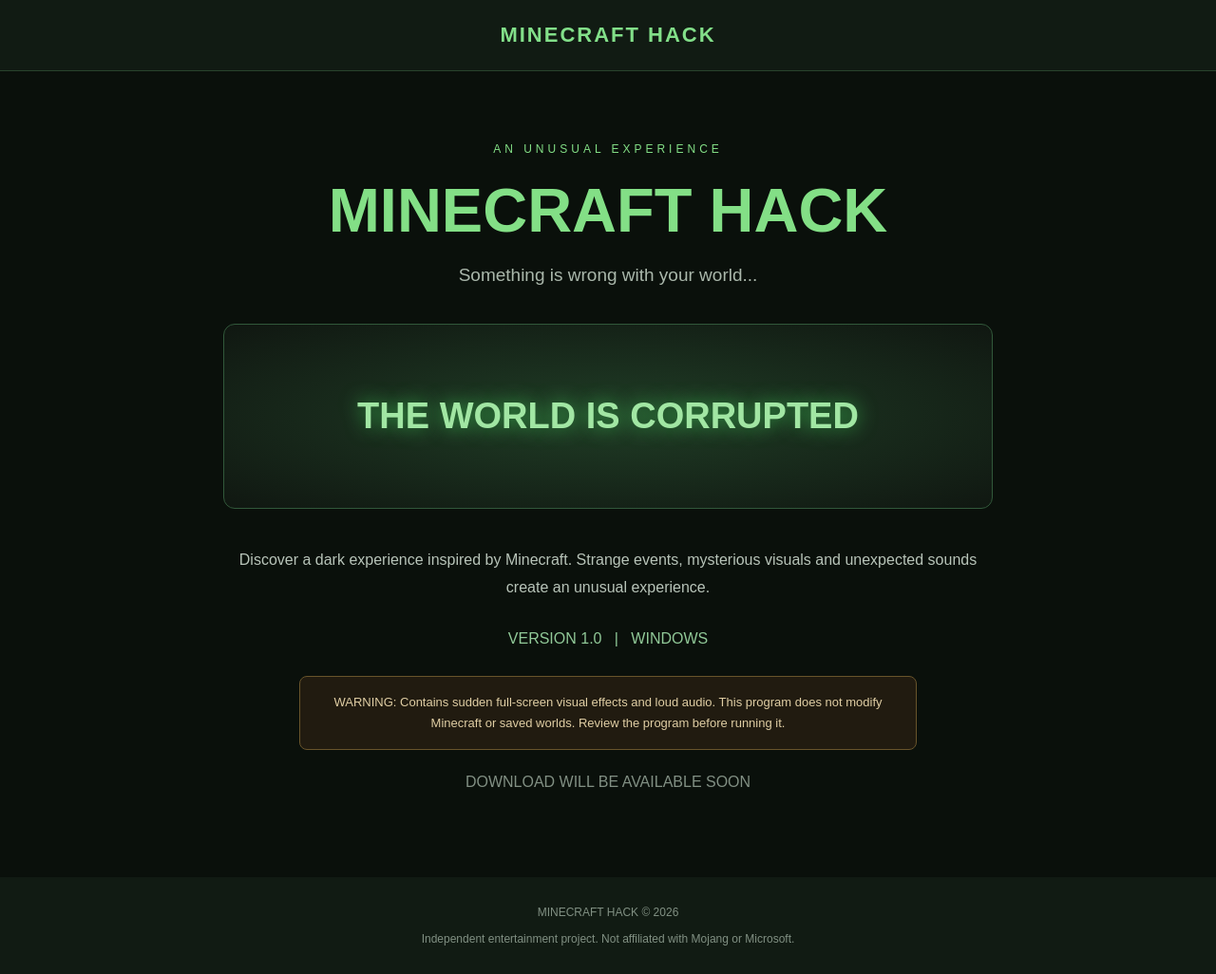
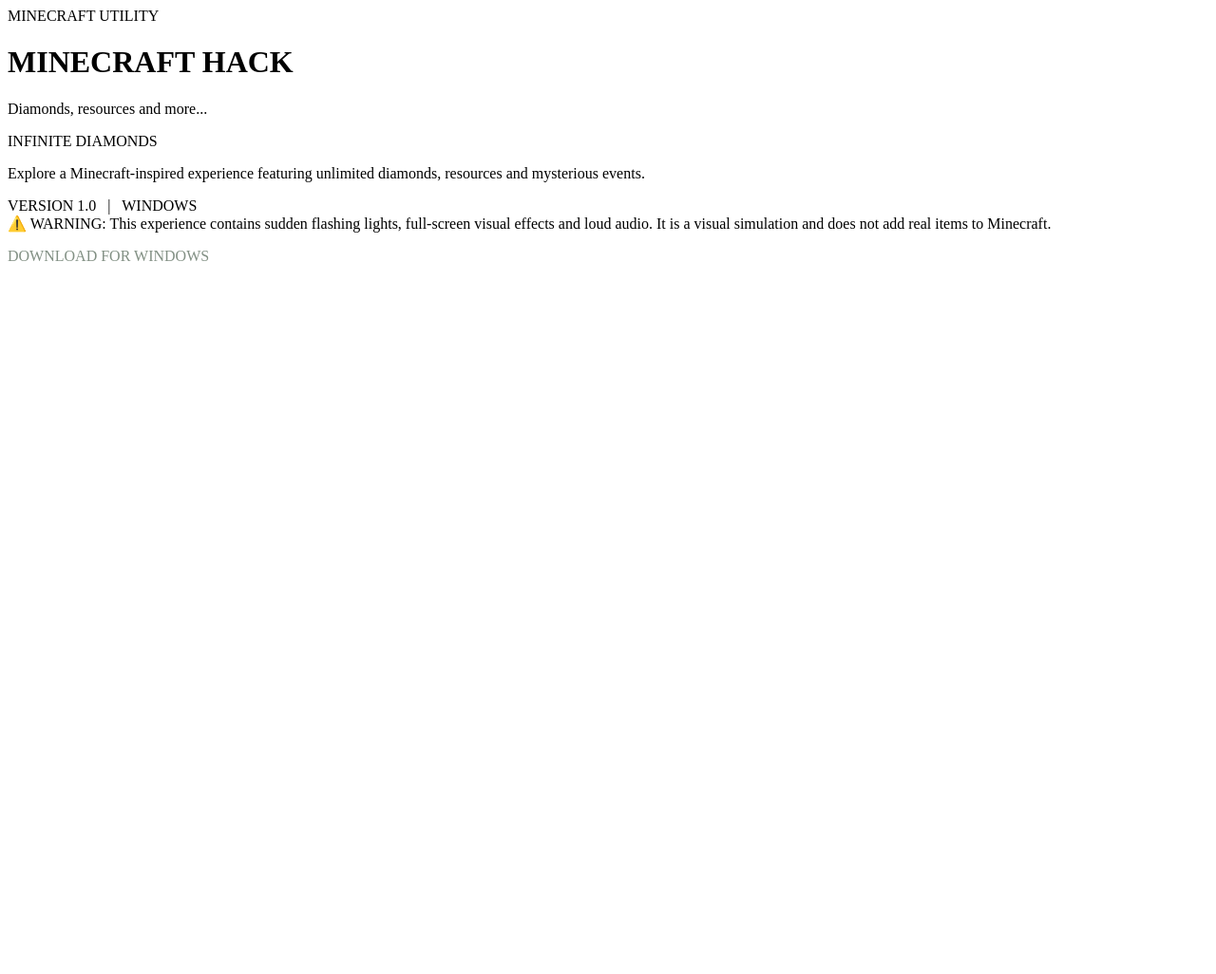
Before and after one commit to Mydex5252/minecraft-hack-dark, a plain HTML site: page index.html in a window 1280 px wide. Shown: the whole page at 95% size. After the commit the page ends 800 px from the top, so only its background shows below. Drawn offline with Linux system fonts and the light colour scheme.

Commit message:
index.html

```diff
--- a/index.html
+++ b/index.html
@@ -1,135 +1,20 @@
-
-<!DOCTYPE html>
-<html lang="es">
-<head>
-<meta charset="UTF-8">
-<meta name="viewport" content="width=device-width, initial-scale=1.0">
-<meta name="theme-color" content="#0a100b">
-<title>Minecraft Hack</title>
-
-<style>
-* { box-sizing: border-box; }
-
-body {
-    margin: 0;
-    font-family: Arial, sans-serif;
-    background: #0a100b;
-    color: white;
-    text-align: center;
-}
-
-header {
-    padding: 24px;
-    background: #111b13;
-    border-bottom: 1px solid #29432d;
-    color: #82df89;
-    font-size: 22px;
-    font-weight: bold;
-    letter-spacing: 2px;
-}
-
-main {
-    max-width: 850px;
-    margin: auto;
-    padding: 75px 20px;
-}
-
-.tag {
-    color: #83df86;
-    letter-spacing: 4px;
-    font-size: 12px;
-}
-
-h1 {
-    font-size: clamp(38px, 8vw, 65px);
-    color: #83df86;
-    margin: 20px 0;
-}
-
-.subtitle {
-    color: #aab7ab;
-    font-size: 19px;
-}
-
-.banner {
-    margin: 40px 0;
-    padding: 75px 15px;
-    border: 1px solid #31583a;
-    border-radius: 12px;
-    background: radial-gradient(#203d26, #101711);
-    color: #a1e6a3;
-    font-size: clamp(22px, 5vw, 38px);
-    font-weight: bold;
-    text-shadow: 0 0 20px #39a94d;
-}
-
-.description {
-    color: #b8c4b9;
-    line-height: 1.8;
-}
-
-.details {
-    margin: 30px 0;
-    color: #91c998;
-}
-
-.download {
-    display: inline-block;
-    padding: 17px 30px;
-    margin: 20px;
-    background: #29843b;
-    color: white;
-    text-decoration: none;
-    border-radius: 7px;
-    font-weight: bold;
-}
-
-.download:hover {
-    background: #39a94d;
-}
-
-.warning {
-    margin: 25px auto;
-    padding: 16px;
-    max-width: 650px;
-    background: #211b10;
-    border: 1px solid #68542b;
-    border-radius: 8px;
-    color: #e0cea4;
-    font-size: 13px;
-    line-height: 1.7;
-}
-
-footer {
-    padding: 30px;
-    background: #111b13;
-    color: #819083;
-    font-size: 12px;
-}
-</style>
-</head>
-
-<body>
-
-<header>MINECRAFT HACK</header>
 
 <main>
-    <div class="tag">AN UNUSUAL EXPERIENCE</div>
+    <div class="tag">MINECRAFT UTILITY</div>
 
     <h1>MINECRAFT HACK</h1>
 
     <p class="subtitle">
-        Something is wrong with your world...
+        Diamonds, resources and more...
     </p>
 
     <div class="banner">
-        THE WORLD IS CORRUPTED
+        INFINITE DIAMONDS
     </div>
 
     <p class="description">
-        Discover a dark experience inspired by Minecraft.
-        Strange events, mysterious visuals and unexpected
-        sounds create an unusual experience.
+        Explore a Minecraft-inspired experience featuring
+        unlimited diamonds, resources and mysterious events.
     </p>
 
     <div class="details">
@@ -137,21 +22,13 @@ footer {
     </div>
 
     <div class="warning">
-        WARNING: Contains sudden full-screen visual effects
-        and loud audio. This program does not modify Minecraft
-        or saved worlds. Review the program before running it.
+        ⚠️ WARNING: This experience contains sudden
+        flashing lights, full-screen visual effects
+        and loud audio. It is a visual simulation and
+        does not add real items to Minecraft.
     </div>
 
     <p style="color:#829084">
-        DOWNLOAD WILL BE AVAILABLE SOON
+        DOWNLOAD FOR WINDOWS
     </p>
 </main>
-
-<footer>
-    MINECRAFT HACK © 2026<br><br>
-    Independent entertainment project.
-    Not affiliated with Mojang or Microsoft.
-</footer>
-
-</body>
-</html>
```
